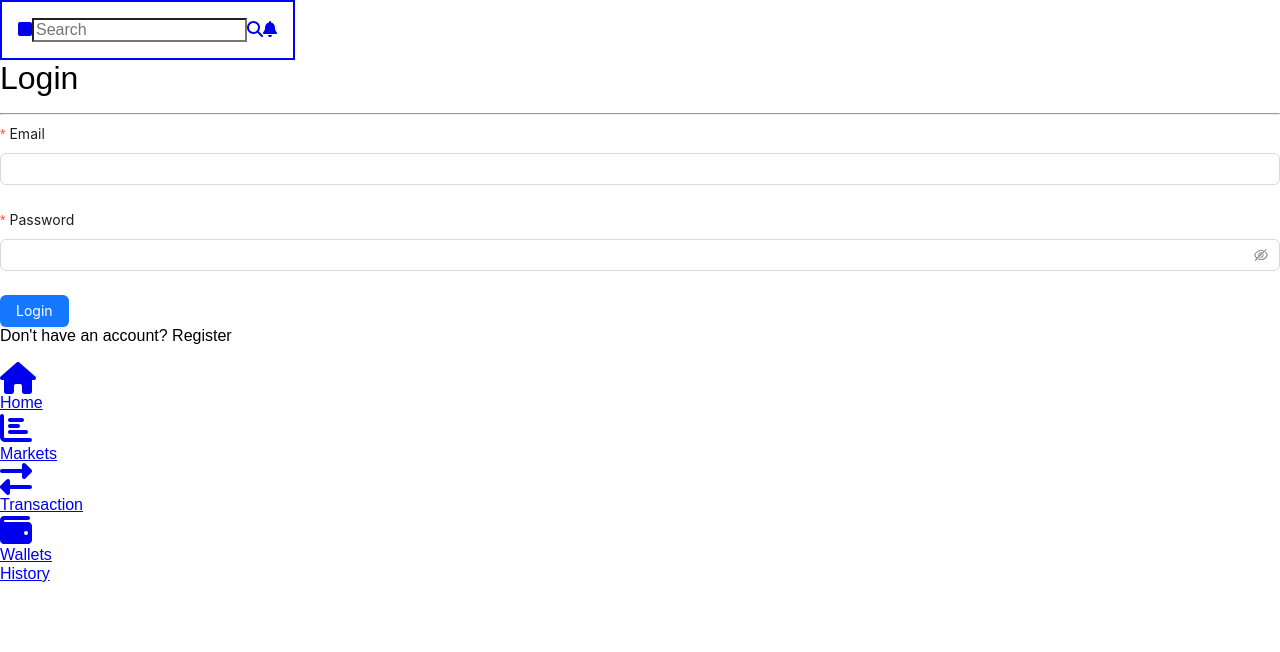
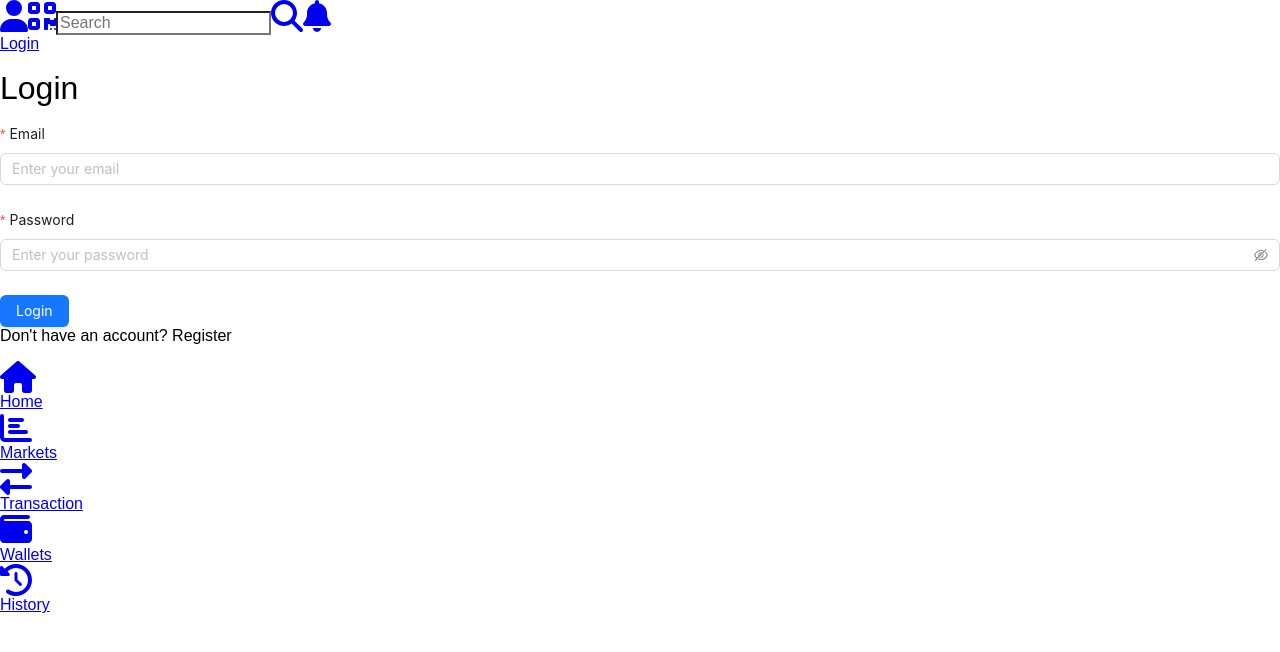
Before and after one commit to rohini125/Currency-Exchanger, a React (Create React App) app in the folder client/: page /login in a window 1280 px wide. Shown: the top 652 px of the page. Built offline with nearby package versions, Linux system fonts and the light colour scheme.

Commit message:
update all file in pages folder

```diff
--- a/client/src/Pages/Footer.js
+++ b/client/src/Pages/Footer.js
@@ -1,43 +1,44 @@
 import React from 'react';
 import { Link } from 'react-router-dom';
 import { FontAwesomeIcon } from '@fortawesome/react-fontawesome'; // Import FontAwesomeIcon
-import { faHome, faChartBar, faExchangeAlt, faWallet } from '@fortawesome/free-solid-svg-icons'; // Import icons
+import { faHome, faChartBar, faExchangeAlt, faWallet , faHistory} from '@fortawesome/free-solid-svg-icons'; // Import icons
 
 const Footer = () => {
   return (
-    <footer className="bg-gray-100 p-4">
-      <div className="flex justify-center items-center border-2 border-blue-500 p-4">
-        <div className="flex justify-around w-full max-w-xl"> {/* Flex and horizontal alignment */}
-          <div className="text-center">
+    <footer className="bg-purple-900 text-white p-4">
+      <div className="flex justify-around items-center p-4">
+        <div className="flex justify-between w-full"> {/* Flex and horizontal alignment */}
+          <div className="flex-1 text-center">
             <Link to="/">
               <FontAwesomeIcon icon={faHome} size="2x" />
-              <div>Home</div>
+              <div className='mt-2'>Home</div>
             </Link>
           </div>
-          <div className="text-center">
+          <div className="flex-1 text-center">
             <Link to="/markets">
               <FontAwesomeIcon icon={faChartBar} size="2x" />
-              <div>Markets</div>
+              <div className='mt-2'>Markets</div>
             </Link>
           </div>
-          <div className="text-center">
+          <div className="flex-1 text-center">
             <Link to="/transactions">
               <FontAwesomeIcon icon={faExchangeAlt} size="2x" />
-              <div>Transaction</div>
+              <div className='mt-2'>Transaction</div>
             </Link>
           </div>
-          <div className="text-center">
+          <div className="flex-1 text-center">
             <Link to="/wallets">
               <FontAwesomeIcon icon={faWallet} size="2x" />
-              <div>Wallets</div>
+              <div className='mt-2'>Wallets</div>
+            </Link>
+          </div>
+          <div className="flex-1 text-center">
+            <Link to="/history">
+              <FontAwesomeIcon icon={faHistory} size="2x" />
+              <div className='mt-2'>History</div>
             </Link>
           </div>
         </div>
-      </div>
-      <div className="text-center mt-2">
-        <Link to="/history">
-              <div>History</div>
-        </Link>
       </div>
     </footer>
   );
--- a/client/src/Pages/Header.js
+++ b/client/src/Pages/Header.js
@@ -1,33 +1,36 @@
+
 import React from 'react';
 import { Link } from 'react-router-dom';
-import { faSquare, faSearch, faBell } from '@fortawesome/free-solid-svg-icons';
+import { faUser,faQrcode,faSearch, faBell } from '@fortawesome/free-solid-svg-icons';
 import { FontAwesomeIcon } from '@fortawesome/react-fontawesome';
 
 const Header = () => {
   return (
-        <header className="bg-gray-100 p-4" style={{ display: 'flex' }}>
-            <div style={{ display: 'flex', border: '2px solid blue', padding: '1rem' }}>
-                <div className="flex">
-                    <span className="ml-40 mr-40">
+    <header className="bg-purple-900 text-white p-4">
+      <div className="flex p-2">
+        <div className="flex justify-between w-full p-2">
           <Link to="/profile">
-                            <FontAwesomeIcon icon={faSquare} className="text-lg text-gray-600 ml-40 mr-4" />
+            <FontAwesomeIcon icon={faUser} size="2x" />
           </Link>
-                    </span>
-                    <span className="ml-40 mr-40">
+          <Link to="/QRcode">
+            <FontAwesomeIcon icon={faQrcode} size="2x" />
+          </Link>
+          <span className="flex">
             <input
               type="search"
               placeholder="Search"
               className="bg-white focus:outline-none focus:shadow-outline border border-gray-300 rounded py-2 px-4 block w-64 appearance-none leading-normal"
             />
-                        <Link to="/search">
-                            <FontAwesomeIcon icon={faSearch} className="text-lg text-gray-600 ml-2" />
+            <Link to="/search" className="bg-white focus:outline-none focus:shadow-outline border border-gray-300 rounded py-2 px-4 block w-2 appearance-none leading-normal">
+              <FontAwesomeIcon icon={faSearch} size="2x" />
             </Link>
           </span>
-                    <span className="ml-40">
           <Link to="/notifications">
-                            <FontAwesomeIcon icon={faBell} className="text-lg text-gray-600 ml-4" />
+            <FontAwesomeIcon icon={faBell} size="2x"/>
           </Link>
-                    </span>
+          <Link to="/Login">
+            <p className="bg-blue-500 hover:bg-blue-700 text-white font-bold py-2 px-4 rounded">Login</p>
+          </Link>
         </div>
       </div>
     </header>
--- a/client/src/Pages/Login.js
+++ b/client/src/Pages/Login.js
@@ -1,3 +1,160 @@
+// import React from "react";
+// import { Form, Input, Button } from "antd";
+// import { useNavigate } from "react-router-dom";
+
+// function Login() {
+//   const navigate = useNavigate();
+
+//   const onFinish = (values) => {
+//     console.log("Received values of form: ", values);
+//     // Handle signup logic here (e.g., API request to create user)
+//     // Navigate to login page or dashboard after successful signup
+//     navigate("/login");
+//   };
+
+//   return (
+//     <div className="m-5 md:m-10 lg:m-20">
+//       <h1 className="text-2xl">Sign up</h1>
+//       <hr />
+//       <Form layout="vertical" onFinish={onFinish}>
+//         {/* Name */}
+//         <Form.Item
+//           label="Name"
+//           name="name"
+//           rules={[{ required: true, message: "Please enter your name" }]}
+//         >
+//           <Input />
+//         </Form.Item>
+
+//         {/* Email */}
+//         <Form.Item
+//           label="Email"
+//           name="email"
+//           rules={[
+//             { required: true, message: "Please enter your email" },
+//             { type: "email", message: "Please enter a valid email" },
+//           ]}
+//         >
+//           <Input />
+//         </Form.Item>
+
+//         {/* Password */}
+//         <Form.Item
+//           label="Password"
+//           name="password"
+//           rules={[{ required: true, message: "Please enter your password" }]}
+//         >
+//           <Input.Password />
+//         </Form.Item>
+
+//         {/* Confirm Password */}
+//         <Form.Item
+//           label="Confirm Password"
+//           name="confirmPassword"
+//           rules={[
+//             { required: true, message: "Please confirm your password" },
+//             ({ getFieldValue }) => ({
+//               validator(_, value) {
+//                 if (!value || getFieldValue("password") === value) {
+//                   return Promise.resolve();
+//                 }
+//                 return Promise.reject("Passwords do not match");
+//               },
+//             }),
+//           ]}
+//         >
+//           <Input.Password />
+//         </Form.Item>
+
+//         <div className="flex justify-end">
+//           <Button type="primary" htmlType="submit">
+//             Sign up
+//           </Button>
+//         </div>
+//       </Form>
+
+//       <div className="mt-5">
+//         <p>
+//           Already have an account?{" "}
+//           <span
+//             className="text-blue-500 cursor-pointer"
+//             onClick={() => navigate("/login")}
+//           >
+//             Login
+//           </span>
+//         </p>
+//       </div>
+//     </div>
+//   );
+// }
+
+// export default Login;
+
+// import React from "react";
+// import { Form, Input, Button } from "antd";
+// import { useNavigate } from "react-router-dom";
+
+// function Login() {
+//   const navigate = useNavigate();
+
+//   const onFinish = (values) => {
+//     console.log("Received values of form: ", values);
+//     // Handle login logic here (e.g., API request to verify user)
+//     // Navigate to payment page or dashboard after successful login
+//     navigate("/payment");
+//   };
+
+//   return (
+//     <div className="m-5">
+//       <h1 className="text-2xl">Login</h1>
+//       <hr />
+//       <Form layout="vertical" onFinish={onFinish}>
+//         {/* Email */}
+//         <Form.Item
+//           label="Email"
+//           name="email"
+//           rules={[
+//             { required: true, message: "Please enter your email" },
+//             { type: "email", message: "Please enter a valid email" },
+//           ]}
+//         >
+//           <Input />
+//         </Form.Item>
+
+//         {/* Password */}
+//         <Form.Item
+//           label="Password"
+//           name="password"
+//           rules={[{ required: true, message: "Please enter your password" }]}
+//         >
+//           <Input.Password />
+//         </Form.Item>
+
+//         <div className="flex justify-end">
+//           <Button type="primary" htmlType="submit">
+//             Login
+//           </Button>
+//         </div>
+//       </Form>
+
+//       <div className="mt-5">
+//         <p>
+//           Don't have an account?{" "}
+//           <span
+//             className="text-blue-500 cursor-pointer"
+//             onClick={() => navigate("/register")}
+//           >
+//             Register
+//           </span>
+//         </p>
+//       </div>
+//     </div>
+//   );
+// }
+
+// export default Login;
+
+
 import React from "react";
 import { Form, Input, Button } from "antd";
 import { useNavigate } from "react-router-dom";
@@ -13,9 +170,9 @@ function Login() {
   };
 
   return (
-    <div className="m-5">
-      <h1 className="text-2xl">Login</h1>
-      <hr />
+    <div className="flex justify-center items-center h-screen bg-gray-100">
+      <div className="bg-white p-10 rounded-md shadow-md shadow-lg shadow-gray-500/50 w-96">
+        <h1 className="text-2xl text-center mb-4">Login</h1>
         <Form layout="vertical" onFinish={onFinish}>
           {/* Email */}
           <Form.Item
@@ -26,7 +183,10 @@ function Login() {
               { type: "email", message: "Please enter a valid email" },
             ]}
           >
-          <Input />
+            <Input
+              placeholder="Enter your email"
+              className="w-full p-2 pl-10 text-sm text-gray-700"
+            />
           </Form.Item>
 
           {/* Password */}
@@ -35,17 +195,24 @@ function Login() {
             name="password"
             rules={[{ required: true, message: "Please enter your password" }]}
           >
-          <Input.Password />
+            <Input.Password
+              placeholder="Enter your password"
+              className="w-full p-2 pl-10 text-sm text-gray-700"
+            />
           </Form.Item>
 
-        <div className="flex justify-end">
-          <Button type="primary" htmlType="submit">
+          <div className="flex justify-center">
+            <Button
+              type="primary"
+              htmlType="submit"
+              className="w-full p-2 text-sm text-white bg-blue-500 hover:bg-blue-700"
+            >
               Login
             </Button>
           </div>
         </Form>
 
-      <div className="mt-5">
+        <div className="mt-5 text-center">
           <p>
             Don't have an account?{" "}
             <span
@@ -57,6 +224,7 @@ function Login() {
           </p>
         </div>
       </div>
+    </div>
   );
 }
 
--- a/client/src/Pages/Register.js
+++ b/client/src/Pages/Register.js
@@ -16,7 +16,7 @@ function Register() {
       <Card
         title="Payment - REGISTER"
         bordered={false}
-        className="w-full max-w-lg p-6 shadow-lg"
+        className="w-full max-w-lg p-6 shadow-lg shadow-md shadow-gray-500/50 drop-shadow-lg drop-shadow-gray-500/50"
       >
         <div className="flex items-center justify-between mb-4">
           <h1 className="text-2xl font-bold text-gray-800">Create an Account</h1>
```
Lines whose indentation alone changed are shown as unchanged.
